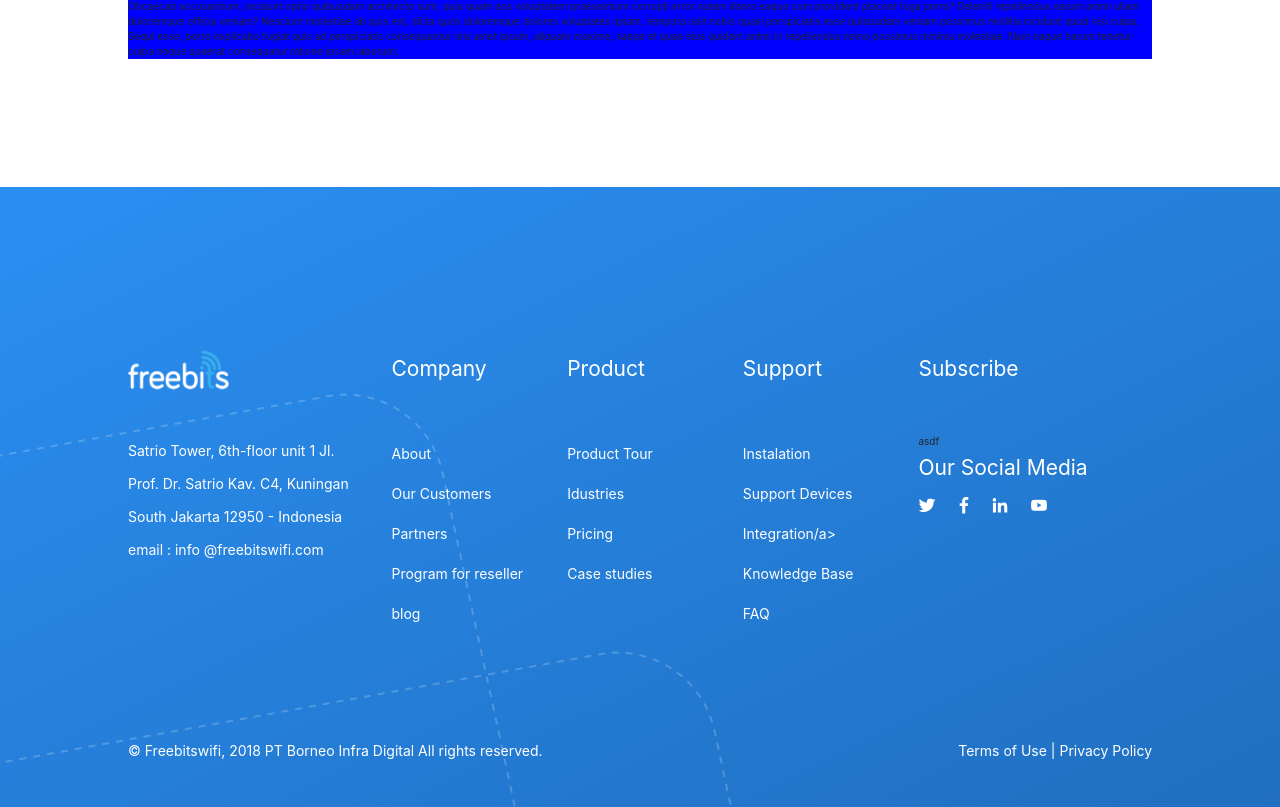
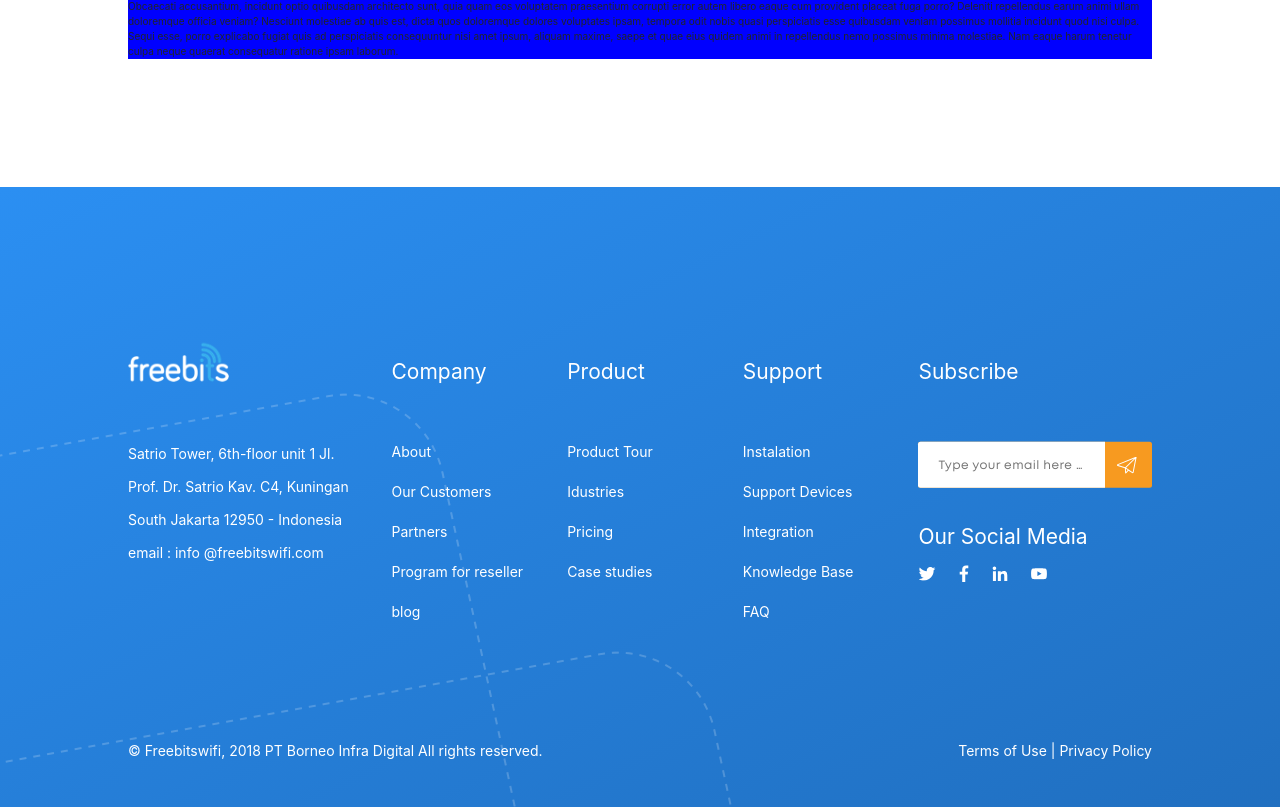
Before and after one commit to aunurDev/Freebit, a website: page detail-blog.html in a window 1280 px wide. Shown: the part 3241-4048 px from the top of the page. Drawn offline with Linux system fonts and the light colour scheme.

Commit message:
fix revisi blog

```diff
--- a/detail-blog.html
+++ b/detail-blog.html
@@ -118,27 +118,32 @@
                     <ul class="footer_link">
                         <li class="footer__link--item"><a href="">Instalation</a></li>
                         <li class="footer__link--item"><a href="">Support Devices</a></li>
-                        <li class="footer__link--item"><a href="">Integration/a></li>
+                        <li class="footer__link--item"><a href="">Integration</a></li>
                         <li class="footer__link--item"><a href="">Knowledge Base</a></li>
                         <li class="footer__link--item"><a href="">FAQ</a></li>
                     </ul>
                 </div>
                 <div class="col-md-3 col-sm-12">
-                    <form action="">asdf</form>
+                    <form action="" class="form formfooter">
+                        <div class="formfooter__group">
+                                <input type="email" class="formfooter__input" placeholder="Type your email here …" id="email">
+                                <a href="" class="btn btn-sendmail"><img src="images/sendmail.svg" alt=""></a>
+                        </div>
+                    </form>
                     <div class="footer__headlink">Our Social Media</div>
                     <div class="icon">
                         <ul class="footer__social">
-                            <li class="footer__social--item"><img src="images/tweeter.svg" alt=""></li>
-                            <li class="footer__social--item"><img src="images/Facebook.svg" alt=""></li>
-                            <li class="footer__social--item"><img src="images/Linkedin.svg" alt=""></li>
-                            <li class="footer__social--item"><img src="images/youtube.svg" alt=""></li>
+                            <li class="footer__social--item"><a href="#"><img src="images/tweeter.svg" alt=""></a></li>
+                            <li class="footer__social--item"><a href="#"><img src="images/Facebook.svg" alt=""></a></li>
+                            <li class="footer__social--item"><a href="#"><img src="images/Linkedin.svg" alt=""></a></li>
+                            <li class="footer__social--item"><a href="#"><img src="images/youtube.svg" alt=""></a></li>
                         </ul>
                     </div>
                 </div>
             </div>
         </div>
         <div class="footer__copyright">
-            <p class="footer__copyright--cp">© Freebitswifi, 2018 PT Borneo Infra Digital All rights reserved.<span class="footer__copyright--term text-right">Terms of Use | Privacy Policy</span></p>
+            <p class="footer__copyright--cp">© Freebitswifi, 2018 PT Borneo Infra Digital All rights reserved. <span class="footer__copyright--term text-right"><a href="#" class="footer__copyright--link">Terms of Use</a> | <a href="#" class="footer__copyright--link">Privacy Policy</a></span></p>
         </div>
     </footer>
 
--- a/sass/components/_card.scss
+++ b/sass/components/_card.scss
@@ -35,7 +35,7 @@
         font-size: 1.2rem;
         line-height: 2.8rem;
         letter-spacing: 0;
-        color: #474747;
+        color: rgba(#474747, .8);
     }
     &-text{
         font-size: 1.2rem;
--- a/sass/components/_form.scss
+++ b/sass/components/_form.scss
@@ -1,6 +1,6 @@
 .formfooter{
-    margin-top: -2rem;
     &__group{
+        margin-top: 1rem;
         background: $color-orange;
         border-radius: 2.5px;
         margin-bottom: 3rem;
--- a/sass/layout/_footer.scss
+++ b/sass/layout/_footer.scss
@@ -17,7 +17,8 @@
     }
     &__logo{
         width: 10.07rem;
-        margin-bottom: 4.5rem;
+        margin-top: -1rem;
+        margin-bottom: 5rem;
     }
     &__place{
         width: 23.08rem;
@@ -25,6 +26,7 @@
         line-height: 3.3rem;
         letter-spacing: 0;
         color: white;
+        padding-top: .5rem;
     }
     &__headlink{
         font-family: "MontSemiBold" Arial, sans-serif;
@@ -76,5 +78,13 @@
             right: 0;
             position: absolute;
         }
+        &--link{
+            text-decoration: none;
+            color: white;
+            transition: all .2s;
+            &:hover{
+                color: rgb(230, 228, 228);
+            }
+        }
     }
 }
```
Also changed, not shown: index.html (+5 -5 lines), css/style.css.
